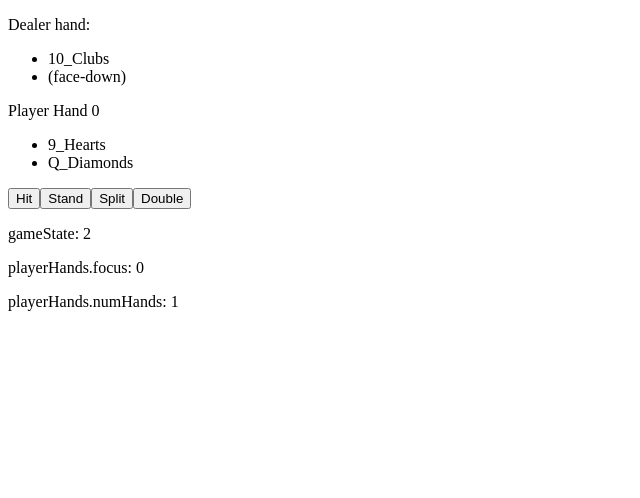
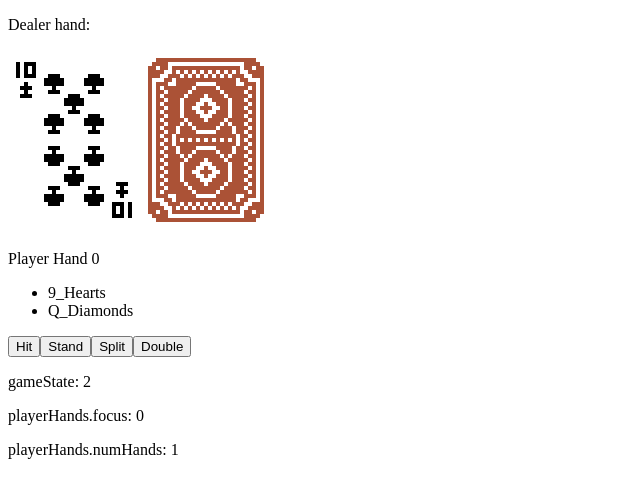
Before and after one commit to jcstlo/blackjack-trainer, a React (Vite) app in the folder frontend/blackjack_trainer_fe/: page / in a window 1280 px wide. Both pictures are taken after a click on the button "New Game". Shown: the top 498 px of the page, without its empty margins (0-640 px from the left). Built offline with nearby package versions, Linux system fonts and the light colour scheme.

Commit message:
Add visual cards to dealer hand

```diff
--- /dev/null
+++ b/frontend/blackjack_trainer_fe/src/DealerHandVisual.tsx
@@ -0,0 +1,33 @@
+interface DealerHandVisualProps {
+    hand: string[];
+    faceDown: boolean;
+}
+
+function getCardPath(card: string): string {
+    // returns "playing_cards/CARD_NAME.png"
+    const path = "playing_cards/"
+    const result = path.concat(card, ".png");
+    return result;
+}
+
+export function DealerHandVisual(props: DealerHandVisualProps) {
+    let cards: JSX.Element[] = [];
+
+    if (props.faceDown) {
+        const first_card = getCardPath(props.hand[0]);
+        cards.push(<img src={first_card}/>);
+        cards.push(<img src="playing_cards/facedown.png"/>);
+    } else {
+        cards = props.hand.map((card: string) => {
+            const img_path = getCardPath(card);
+            return <img src={img_path}/>;
+        })
+    }
+
+    return (
+        <>
+            <p>Dealer hand:</p>
+            {cards}
+        </>
+    )
+}
--- a/frontend/blackjack_trainer_fe/src/Game.tsx
+++ b/frontend/blackjack_trainer_fe/src/Game.tsx
@@ -1,9 +1,10 @@
 import Actions from './Actions'
-import { DealerHand, MultiplePlayerHands } from './Hands'
+import { MultiplePlayerHands } from './Hands'
 import { useState } from "react"
 import { GameState } from "./GameLogic"
 import { newPlayerHand } from './PlayerHands';
 import { DebugUI } from './DebugUI';
+import { DealerHandVisual } from './DealerHandVisual';
 
 function Game() {
     const [gameState, setGameState] = useState(GameState.Idle);
@@ -14,7 +15,7 @@ function Game() {
 
     return (
         <>
-            <DealerHand hand={dealerHand} faceDown={faceDown}/>
+            <DealerHandVisual hand={dealerHand} faceDown={faceDown}/>
             <MultiplePlayerHands pHands={playerHands}/>
             <Actions
               gameState={gameState}
```
